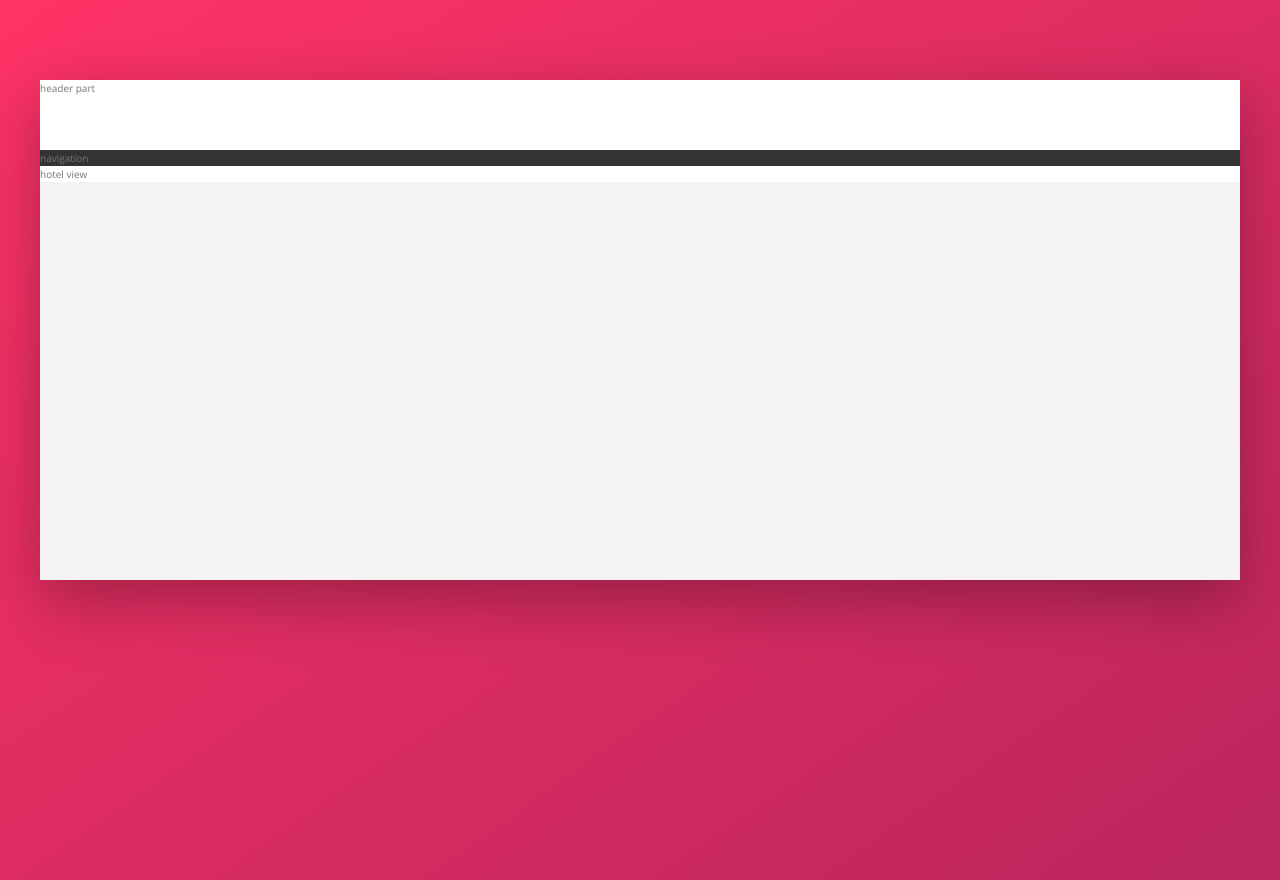
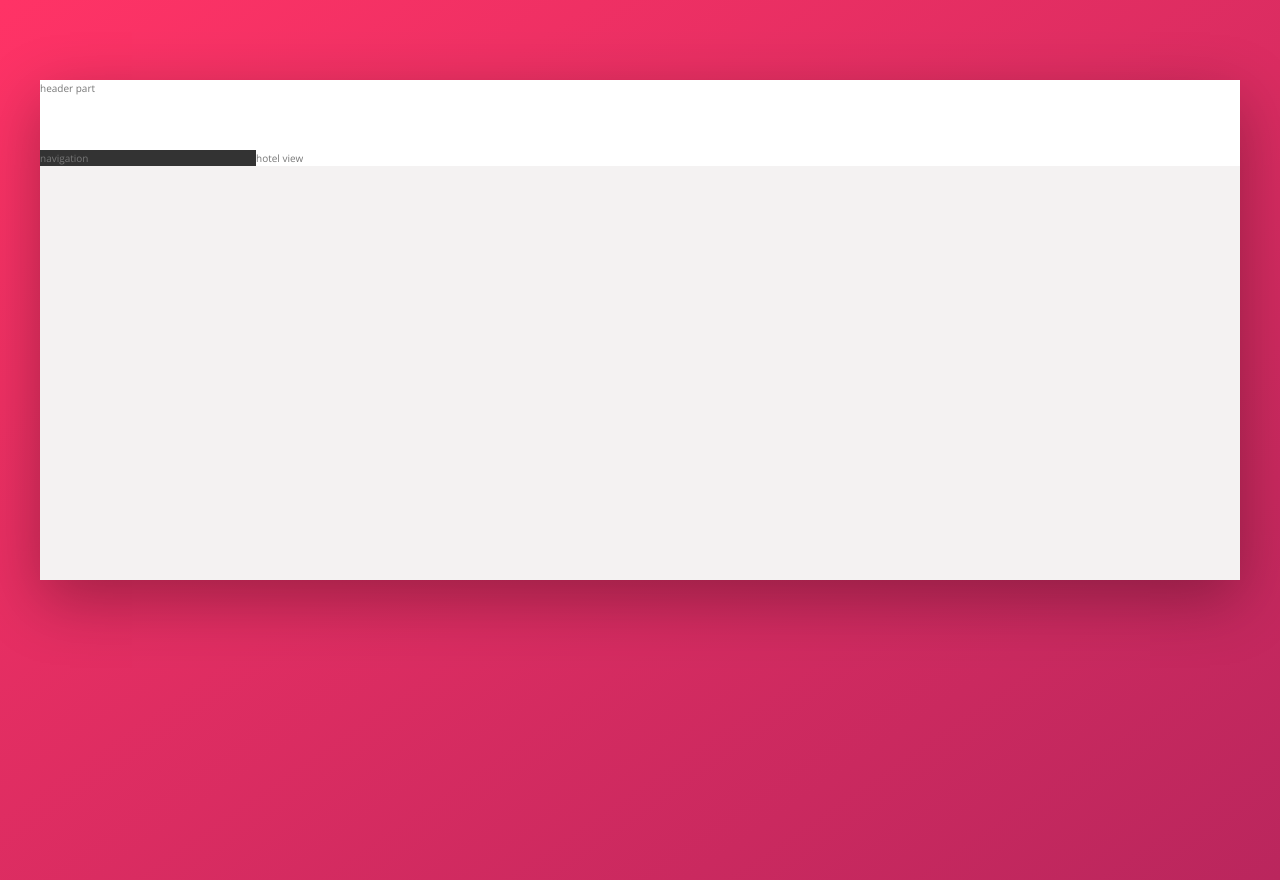
Before and after one commit to jeffdruid/trilloApp, a website: page index.html in a window 1280 px wide. Drawn offline with nearby package versions, Linux system fonts and the light colour scheme.

Commit message:
add flex

```diff
--- a/sass/_layout.scss
+++ b/sass/_layout.scss
@@ -11,11 +11,14 @@
 	border-bottom: var(--color-grey-light-2);
 }
 .content {
+	display: flex;
 }
 .sidebar {
 	background-color: var(--color-grey-dark-1);
+	flex: 0 0 18%;
 }
 
 .hotel-view {
 	background-color: #fff;
+	flex: 1;
 }
```
Also changed, not shown: css/style.css.
